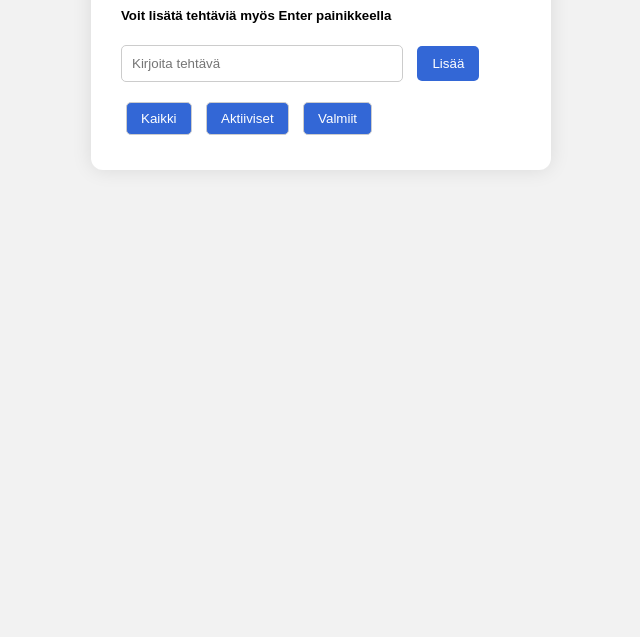
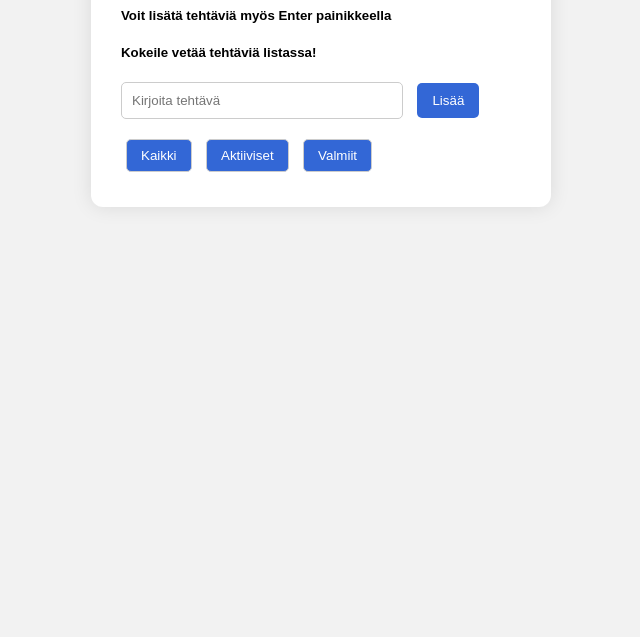
Before and after one commit to asiego/todolist2.0, a plain HTML site: page index.html in a window 1280 px wide. Shown: the part 163-800 px from the top of the page, without its empty margins (319-959 px from the left). Drawn offline with nearby package versions, Linux system fonts and the light colour scheme.

Commit message:
Update index.html

```diff
--- a/index.html
+++ b/index.html
@@ -12,6 +12,7 @@
   <div class="container">
     <h1>To-Do List 2.0</h1>
     <h5>Voit lisätä tehtäviä myös Enter painikkeella</h5>
+    <h5>Kokeile vetää tehtäviä listassa!</h5>
     <input type="text" id="taskInput" placeholder="Kirjoita tehtävä">
     <button id="addTask">Lisää</button>
     <ul id="taskList" style="display: none;"></ul>
```
